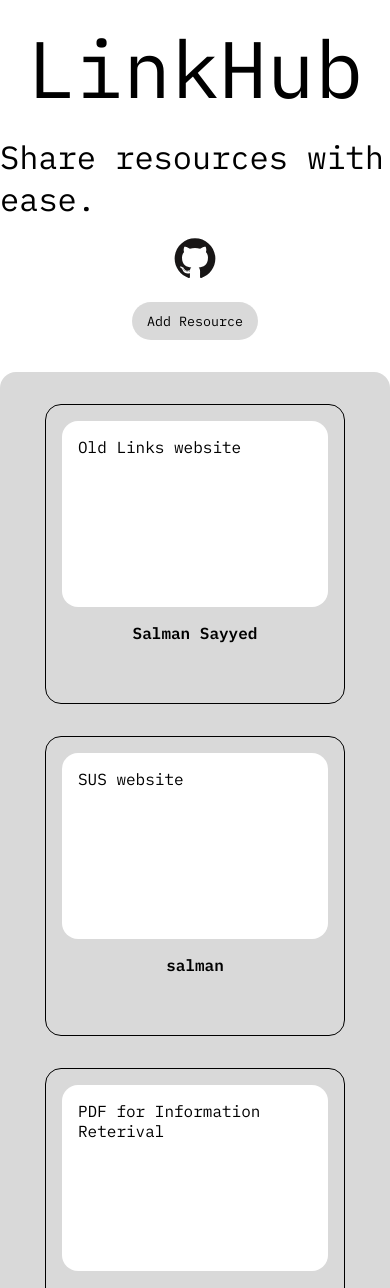
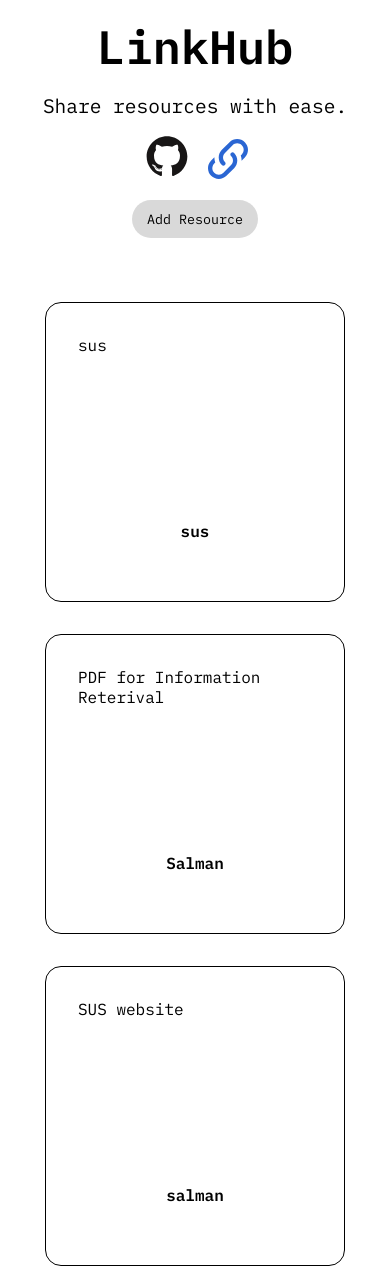
Before and after one commit to Sayyed-Salman/LinkHub, a Flask app: page / in a window 390 px wide. Shown: the top 1288 px of the page. Run offline with Flask 2, Linux system fonts and the light colour scheme; data comes from the database, SQL or seed files in the repository; both versions use the stored data as it was after the commit.

Commit message:
Update:Style fix

```diff
--- a/LinkHub/routes.py
+++ b/LinkHub/routes.py
@@ -42,7 +42,7 @@ data = [
 
 @home_blueprint.route("/")
 def index_sus():
-    return render_template('base.html', data=Link.query.all())
+    return render_template('base.html', data=Link.query.order_by(Link.id.desc()))
 
 
 @home_blueprint.route("/testserver")
--- a/LinkHub/static/css/base.css
+++ b/LinkHub/static/css/base.css
@@ -14,7 +14,12 @@
     align-items: center;
     margin-top: 1rem;
 }
-
+.header .redirects {
+    display: flex;
+    flex-direction: row;
+    align-items: center;
+    gap: 1rem;
+}
 .header h1 {
     font-family: 'IBM Plex Mono';
     font-size: 5rem;
@@ -78,6 +83,10 @@
     background-color: blueviolet;
 }
 
+.resource:hover .description{
+    color: black;
+}
+
 .resource:hover{
     background-color: black;
     color: #D9D9D9;
@@ -98,3 +107,19 @@
 .resource .name {
     font-weight: 600;
 }
+
+@media only screen and (max-width: 600px){
+
+    .header h1{
+        font-size: 12vw;
+        font-weight: bolder;
+    }
+
+    .header p {
+        font-size: 5vw;
+    }
+
+    .links{
+        background-color: white;
+    }
+}
--- a/LinkHub/templates/base.html
+++ b/LinkHub/templates/base.html
@@ -16,7 +16,10 @@
     <div class="header">
         <h1 class="logo-text">LinkHub</h1>
         <p class="tagline">Share resources with ease.</p>
-        <img src="{{ url_for('static', filename='gh-logo.svg') }}" alt="github">
+        <div class="redirects">
+            <img src="{{ url_for('static', filename='gh-logo.svg') }}" alt="github" onclick="window.location.href=''">
+            <img src="{{ url_for('static', filename='links.svg') }}" alt="links" onclick="window.location.href='https://sayyed-salman.github.io/LinkToNotes/'" width="40px">
+        </div>
         <button onclick="window.location.href='{{ url_for('home.add_resource') }}'">Add Resource</button>
     </div>
     <div class="links">
```
Also changed, not shown: LinkHub/static/links.svg (added), app.db, readme.md (added).
